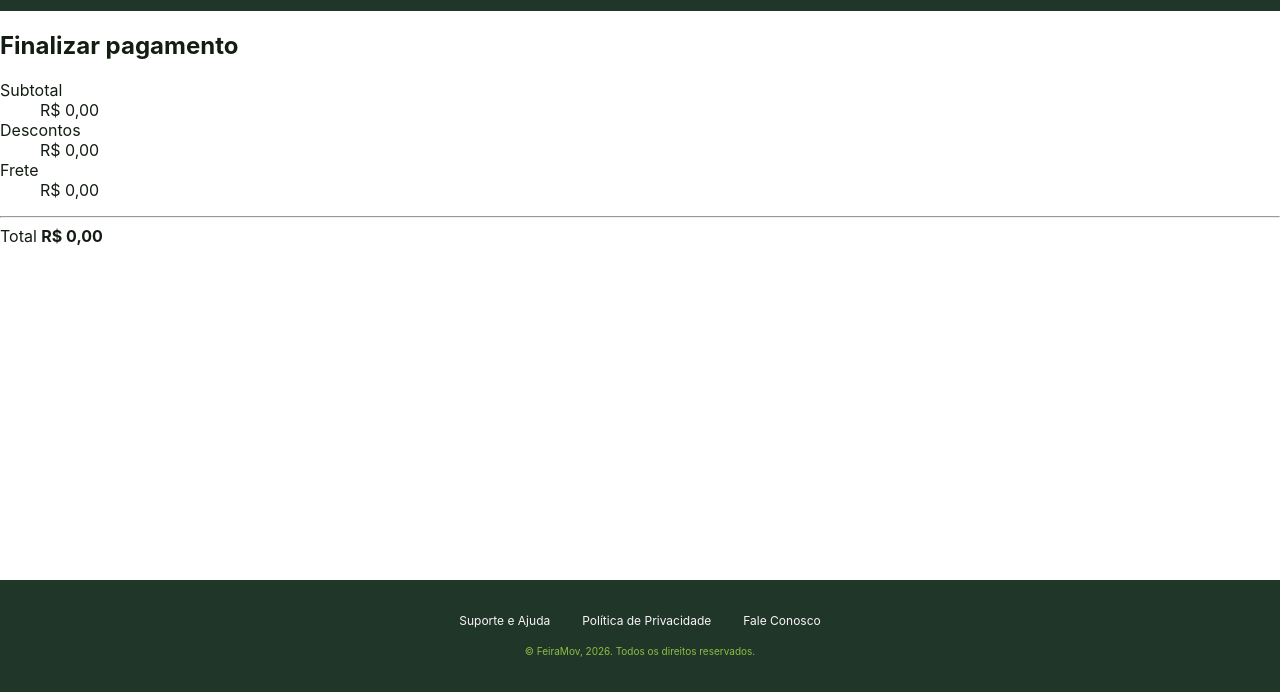
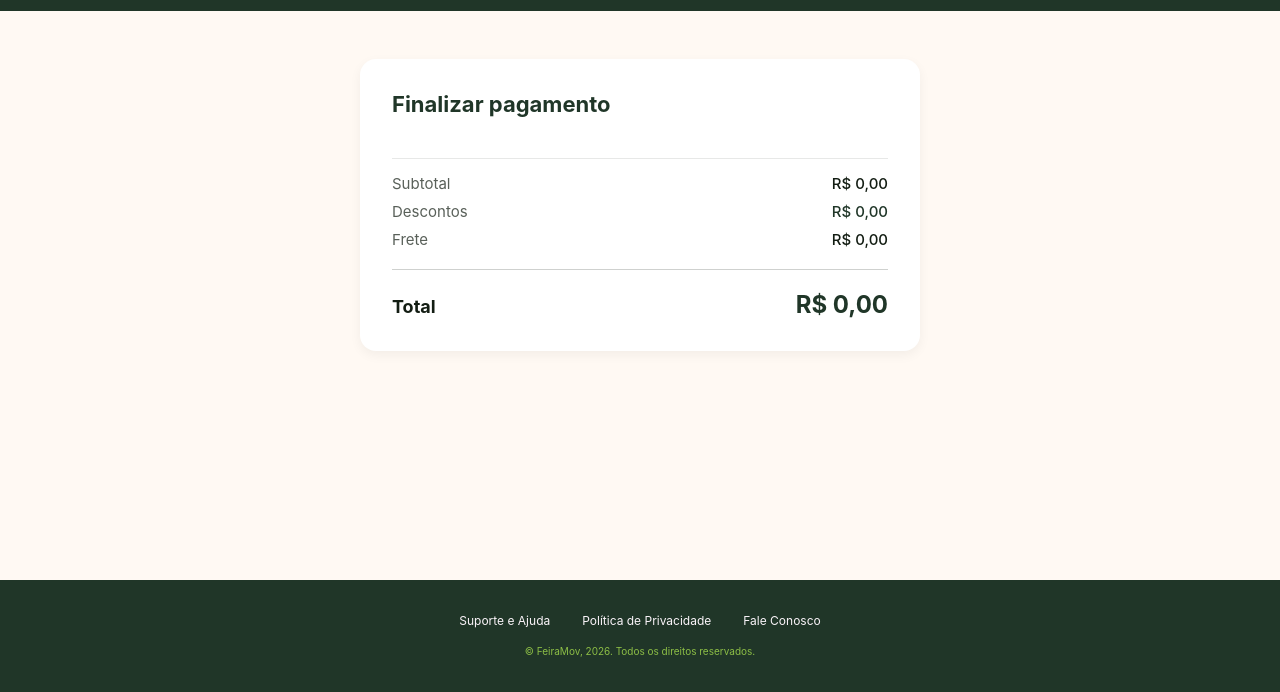
Before and after one commit to snowyfranzz/feira-mov, a plain HTML site: page src/html/pagamento.html in a window 1280 px wide. Shown: the part 108-800 px from the top of the page. Drawn offline with Linux system fonts and the light colour scheme.

Commit message:
Update style_principal.css

```diff
--- a/src/css/style_principal.css
+++ b/src/css/style_principal.css
@@ -584,6 +584,131 @@ body.carrinho-aberto .carrinho-overlay {
 }
 
 /* ==========================================================
+   PAGAMENTO — resumo do pedido (itens, descontos, frete e total)
+   ========================================================== */
+
+.pagamento {
+    padding: 48px var(--gutter) 64px;
+    background-color: var(--fundo-creme);
+    color: var(--texto-escuro);
+}
+
+.pagamento-card {
+    width: 100%;
+    max-width: 560px;
+    margin: 0 auto;
+    padding: 32px;
+    background-color: #ffffff;
+    border-radius: var(--borda-radius);
+    box-shadow: var(--sombra);
+}
+
+.pagamento-card h1 {
+    margin: 0 0 20px;
+    font-size: 22px;
+    line-height: 27px;
+    font-weight: 700;
+    color: var(--verde-escuro);
+}
+
+.pagamento-itens {
+    display: flex;
+    flex-direction: column;
+    gap: 14px;
+    margin: 0;
+    padding: 0 0 20px;
+    list-style: none;
+}
+
+.pagamento-itens li {
+    display: flex;
+    align-items: baseline;
+    justify-content: space-between;
+    gap: 16px;
+    font-size: 15px;
+    line-height: 18px;
+}
+
+.pagamento-itens li span {
+    min-width: 0;
+}
+
+.pagamento-itens li small {
+    color: var(--texto-muted);
+    font-size: 13px;
+}
+
+.pagamento-itens li strong {
+    flex: none;
+    font-weight: 700;
+}
+
+.pagamento-vazio {
+    margin: 0 0 20px;
+    color: var(--texto-muted);
+    font-size: 15px;
+}
+
+.pagamento-vazio a {
+    color: var(--verde-escuro);
+    font-weight: 700;
+}
+
+/* subtotal, descontos e frete */
+.pagamento-resumo {
+    display: flex;
+    flex-direction: column;
+    gap: 10px;
+    margin: 0;
+    padding-top: 16px;
+    border-top: 1px solid rgba(19, 29, 19, 0.1);
+}
+
+.pagamento-resumo > div {
+    display: flex;
+    justify-content: space-between;
+    gap: 16px;
+    font-size: 15px;
+    line-height: 18px;
+}
+
+.pagamento-resumo dt {
+    color: var(--texto-muted);
+}
+
+.pagamento-resumo dd {
+    margin: 0;
+    font-weight: 500;
+}
+
+.pagamento-resumo .pagamento-desconto {
+    color: var(--verde-escuro);
+}
+
+/* barra de separação antes do total */
+.pagamento-separador {
+    height: 1px;
+    margin: 20px 0;
+    border: 0;
+    background-color: rgba(19, 29, 19, 0.2);
+}
+
+.pagamento-total {
+    display: flex;
+    align-items: baseline;
+    justify-content: space-between;
+    gap: 16px;
+    font-size: 18px;
+    font-weight: 700;
+}
+
+.pagamento-total strong {
+    font-size: 24px;
+    line-height: 29px;
+    color: var(--verde-escuro);
+}
+
+/* ==========================================================
    TABLET / DESKTOP MENOR (769px – 1199px)
    ========================================================== */
 
@@ -816,6 +941,20 @@ body.carrinho-aberto .carrinho-overlay {
         padding: 18px 16px;
         border-radius: 0 0 var(--borda-radius) var(--borda-radius);
     }
+
+    /* ---------- pagamentos (mobile) ---------- */
+    .pagamento {
+        padding: 24px var(--gutter) 40px;
+    }
+
+    .pagamento-card {
+        padding: 20px 16px;
+    }
+
+    .pagamento-card h1 {
+        font-size: 20px;
+        line-height: 24px;
+    }
 }
 
 /* Rodapé sempre no fim da tela, mesmo com pouco conteúdo */
@@ -828,3 +967,7 @@ body.carrinho-aberto .carrinho-overlay {
 .page--rodape-no-fim main {
     flex: 1;
 }
+
+@media (max-width: 768px) {
+
+}
```
